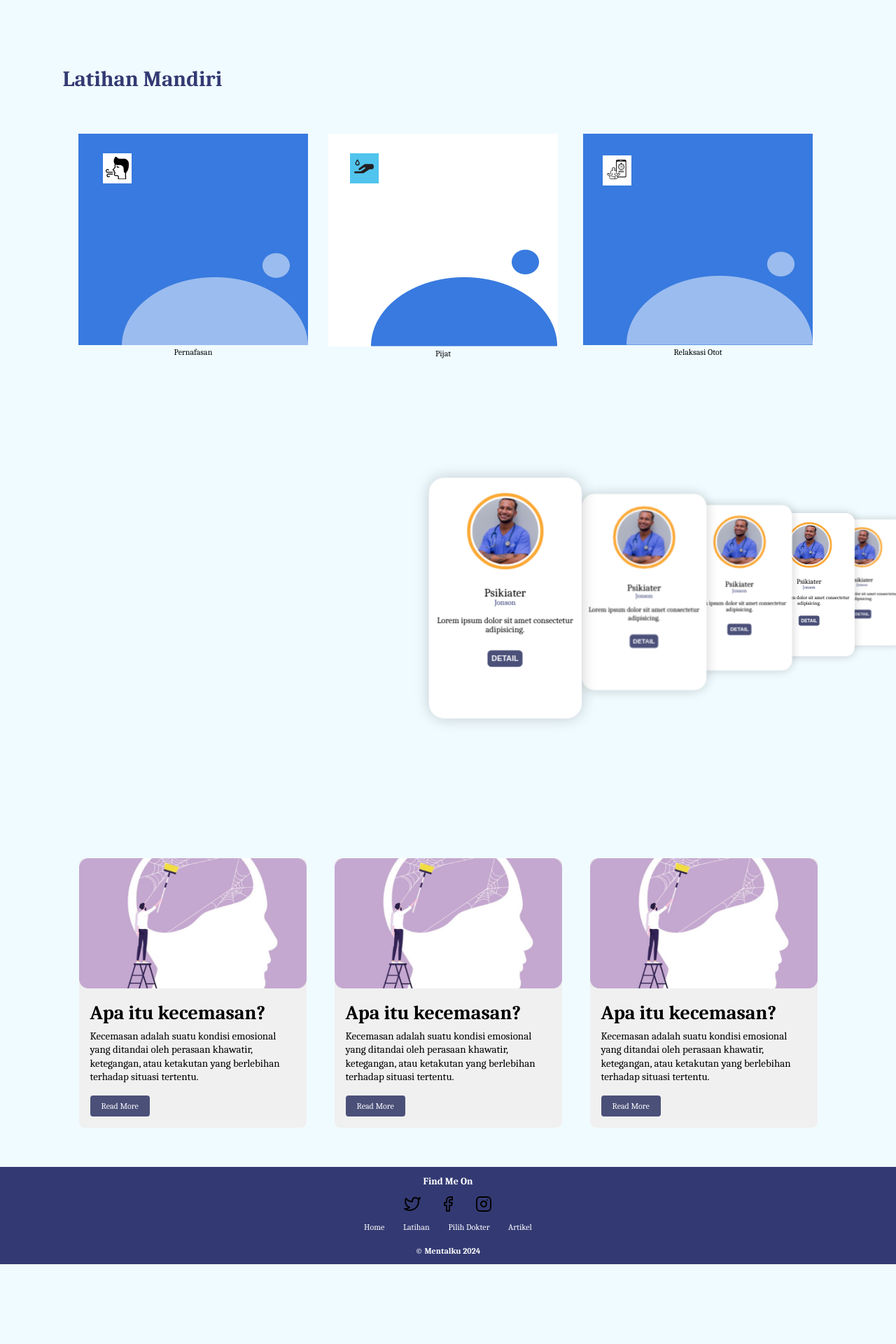
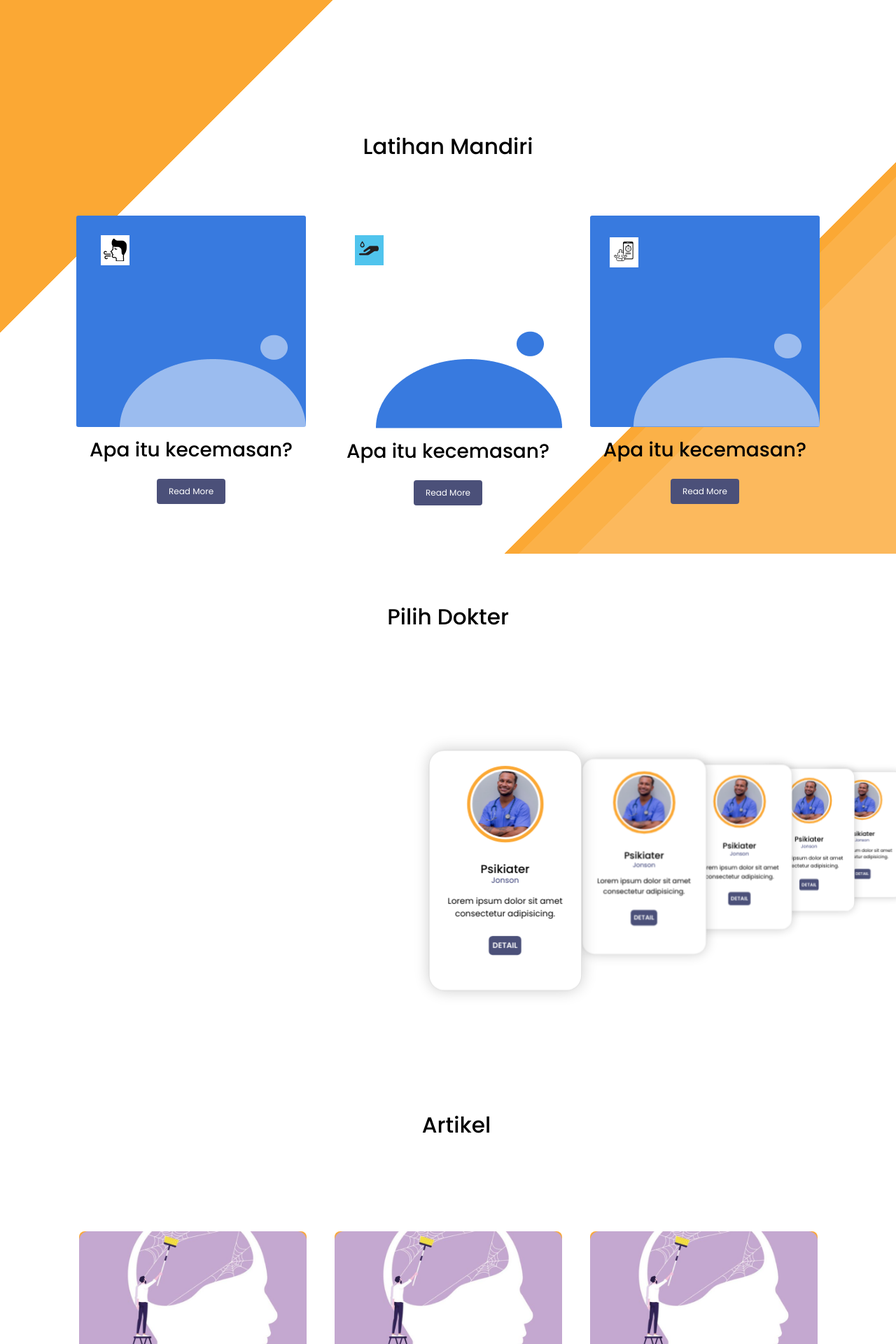
Before and after one commit to Zayyan0310/mentalku, a PHP site: page / in a window 1280 px wide. Shown: the part 801-2721 px from the top of the page at 70% size. Before the commit the page ends 2607 px from the top, so only its background shows below. Run offline with PHP 8.4, Linux system fonts and the light colour scheme.

Commit message:
Add file

```diff
--- a/css/style.css
+++ b/css/style.css
@@ -5,6 +5,8 @@
   --black: black;
   --bg: #f0fbff;
 }
+
+@import url("https://fonts.googleapis.com/css2?family=Poppins:wght@200;300;400;500;600;700;800&display=swap");
 
 * {
   margin: 0;
@@ -20,8 +22,8 @@ html {
 }
 
 body {
-  font-family: "Caladea", serif;
-  background-color: var(--bg);
+  font-family: "Poppins", serif;
+  background-color: white;
   color: #ffffff;
 }
 
@@ -31,7 +33,7 @@ body {
   justify-content: space-between;
   align-items: center;
   padding: 1.4rem 7%;
-  background-color: rgb(196, 240, 255, 0.8);
+  background-color: rgb(251, 168, 52, 0.8);
   border-bottom: 1px solid var(--bg);
   position: fixed;
   top: 0;
@@ -58,14 +60,14 @@ body {
 }
 
 .navbar .navbar-nav a:hover {
-  color: var(--primary);
+  color: #fff;
 }
 
 .navbar .navbar-nav a::after {
   content: "";
   display: block;
   padding-bottom: 0.5rem;
-  border-bottom: 0.1rem solid var(--primary);
+  border-bottom: 0.1rem solid white;
   transform: scaleX(0);
   transition: 0.2s linear;
 }
@@ -80,7 +82,7 @@ body {
 }
 
 .navbar .navbar-extra a:hover {
-  color: var(--primary);
+  color: white;
   margin: 0 0.5rem;
 }
 
@@ -93,7 +95,7 @@ body {
   min-height: 100vh;
   display: flex;
   align-items: center;
-  background-image: url("../img/bg.png");
+  background-image: url("../img/bg.jpg");
   background-image: no-repeat;
   background-size: cover;
   background-position: center;
@@ -107,7 +109,6 @@ body {
   width: 100%;
   height: 5%;
   bottom: 0;
-  background: linear-gradient(0deg, rgba(240, 251, 255) 8%, rgba(251, 168, 52) 50%);
 }
 
 .hero .content {
@@ -130,7 +131,7 @@ body {
   font-size: 1.6rem;
   margin-top: 1rem;
   line-height: 1.4;
-  font-weight: 100;
+  font-weight: 200;
   text-shadow: 1px 1px 3px rgba(1, 1, 3, 0.5);
   mix-blend-mode: difference;
 }
@@ -148,40 +149,73 @@ body {
 
 /* Latihan Section */
 .latihan {
-  padding: 8rem 7% 1.4rem;
-  background-color: #f0fbff;
+  padding: 10rem 7% 1.4rem;
+  align-content: center;
+  justify-content: center;
+  background-image: linear-gradient(
+    135deg,
+    rgb(251, 168, 52) 0%,
+    rgb(251, 168, 52) 23%,
+    rgb(255, 255, 255) 23%,
+    rgb(255, 255, 255) 27%,
+    rgb(255, 255, 255) 27%,
+    rgb(255, 255, 255) 73%,
+    rgb(251, 168, 52) 73%,
+    rgb(251, 168, 52) 74%,
+    rgb(251, 177, 72) 74%,
+    rgb(251, 177, 72) 78%,
+    rgb(252, 185, 93) 78%,
+    rgb(252, 185, 93) 100%
+  );
+}
+
+.latihan-container {
+  display: flex;
+  justify-content: space-around;
+  flex-wrap: wrap;
+  margin-top: 80px;
+  box-shadow: 0px 2px 4px rgba(0, 0, 0, 0);
 }
 
 .latihan h2 {
   color: #333a73;
   font-size: 2.6rem;
-  margin-bottom: 2rem;
 }
 
-.latihan .row {
-  display: flex;
-  text-wrap: wrap;
-  margin-top: 5rem;
-  justify-content: space-between;
-}
-
-.latihan .col {
-  justify-content: space-between;
-}
-
-.latihan .row .latihan-card {
-  justify-content: space-between;
+.latihan-card {
+  justify-content: center;
   text-align: center;
 }
 
-.latihan .row .latihan-card img {
+.latihan-card img {
   width: auto;
+  height: auto;
 }
 
-.latihan .row .latihan-card-title {
-  margin-top: 1rem auto 0.5rem;
-  padding: 1.4rem 7% 10rem;
-  color: black;
+.latihan-content {
+  padding: 16px;
+}
+
+.latihan-content h4 {
+  font-size: 28px;
+  margin-bottom: 8px;
+  color: #000;
+}
+
+.latihan-content p {
+  color: #000;
+  font-size: 15px;
+  line-height: 1.3;
+}
+
+.latihan-content .btn {
+  display: inline-block;
+  padding: 8px 16px;
+  background-color: #4b5079;
+  text-decoration: none;
+  border-radius: 4px;
+  margin-top: 16px;
+  color: #fff;
 }
 
 /* Pilih Doktor Section */
@@ -191,7 +225,6 @@ body {
   align-items: center;
   height: 100%;
   justify-content: center;
-  background-color: #f0fbff;
 }
 
 .swiper h2 {
@@ -287,6 +320,18 @@ body {
 }
 
 /* Artikel */
+
+.artikel {
+  background-color: white;
+}
+
+.artikel h2 {
+  color: #333a73;
+  font-size: 2.6rem;
+  margin-top: 2rem;
+  margin-left: 2rem;
+}
+
 .artikel-container {
   display: flex;
   justify-content: center;
@@ -294,9 +339,9 @@ body {
   margin-top: 100px;
 }
 
-.artikel {
+.artikel-card {
   width: 325px;
-  background-color: #f0f0f0;
+  background-color: #fba834;
   border-radius: 8px;
   overflow: hidden;
   box-shadow: 0px 2px 4px rgba(0, 0, 0, 0);
@@ -336,7 +381,7 @@ body {
 
 /* Footer */
 footer {
-  background-color: #333a73;
+  background-color: var(--primary);
   text-align: center;
   padding: 1rem 0.3rem;
   margin-top: 3rem;
--- a/index.html
+++ b/index.html
@@ -1,50 +1,73 @@
 <!DOCTYPE html>
 <html lang="en">
   <head>
-    <meta charset="UTF-8" />
-    <meta name="viewport" content="width=device-width, initial-scale=1.0" />
-    <title>Mentalku</title>
+    <!-- Required meta tags -->
+    <meta charset="utf-8" />
+    <meta name="viewport" content="width=device-width, initial-scale=1" />
+
+    <!-- Bootstrap CSS -->
+    <link href="https://cdn.jsdelivr.net/npm/bootstrap@5.0.2/dist/css/bootstrap.min.css" rel="stylesheet" integrity="sha384-EVSTQN3/azprG1Anm3QDgpJLIm9Nao0Yz1ztcQTwFspd3yD65VohhpuuCOmLASjC" crossorigin="anonymous" />
 
     <!-- Fonts -->
-    <link rel="preconnect" href="https://fonts.googleapis.com" />
-    <link rel="preconnect" href="https://fonts.gstatic.com" crossorigin />
-    <link href="https://fonts.googleapis.com/css2?family=Caladea:ital,wght@0,400;0,700;1,400;1,700&display=swap" rel="stylesheet" />
+    <link rel="preconnect" href="https://fonts.googleapis.com">
+    <link rel="preconnect" href="https://fonts.gstatic.com" crossorigin>
+    <link href="https://fonts.googleapis.com/css2?family=Poppins:ital,wght@0,100;0,200;0,300;0,400;0,500;0,600;0,700;0,800;0,900;1,100;1,200;1,300;1,400;1,500;1,600;1,700;1,800;1,900&display=swap" rel="stylesheet">
 
     <!-- Feather Icons -->
     <script src="https://unpkg.com/feather-icons"></script>
 
-    <!-- Swiper CSS -->
     <!-- Link Swiper's CSS -->
     <link rel="stylesheet" href="https://cdn.jsdelivr.net/npm/swiper@11/swiper-bundle.min.css" />
 
     <!-- My Style -->
     <link rel="stylesheet" href="css/style.css" />
+
   </head>
-
   <body>
     <!-- Navbar Start -->
-    <nav class="navbar">
-      <a href="" class="navbar-logo">Mental<span>ku</span></a>
+    <div class="container-xxl position-relative p-0">
+      <nav class="navbar navbar-expand-lg navbar-light px-4 px-lg-5 py-3 py-lg-0">
+          <a href="" class="navbar-brand p-0">
+              <img src="img/Mentalku.png" alt="Mentalku" style="width: 80px;">
+          </a>
+          <button class="navbar-toggler" type="button" data-bs-toggle="collapse" data-bs-target="#navbarCollapse">
+              <span class="fa fa-bars"></span>
+          </button>
+          <div class="collapse navbar-collapse" id="navbarCollapse">
+              <div class="navbar-nav mx-auto py-0 mt-3">
+                  <a href="#home" class="nav-item nav-link active">Home</a>
+                  <a href="#section-artikel" class="nav-item nav-link">Article</a>
+                  <a href="#forum" class="nav-item nav-link">Forum</a>
+                  <a href="#pilihdokter" class="nav-item nav-link">Pilih Dokter</a>
+                  <a href="#psikotest" class="nav-item nav-link">Psikotest</a>
+                  <a href="#latihan" class="nav-item nav-link">Latihan</a>
+                  <!-- <a href="about.php" class="nav-item nav-link">About</a>
+                  <a href="service.php" class="nav-item nav-link">Service</a>
+                  <a href="project.php" class="nav-item nav-link">Project</a>
+                  <div class="nav-item dropdown">
+                      <a href="#" class="nav-link dropdown-toggle" data-bs-toggle="dropdown">Pages</a>
+                      <div class="dropdown-menu m-0">
+                          <a href="team.php" class="dropdown-item">Our Team</a>
+                          <a href="404.php" class="dropdown-item">404 Page</a>
+                      </div>
+                  </div>
+                  <a href="contact.php" class="nav-item nav-link">Contact</a> -->
+              </div>
+              <a href="login.html" class="btn rounded-pill py-2 px-4 ms-3 d-none d-lg-block"><i data-feather="user"></i></a>
+                <a href="#" class="nav-link dropdown-toggle" data-bs-toggle="dropdown">Pages</a>
+                <div class="dropdown-menu m-0">
+                    <a href="team.php" class="dropdown-item">Our Team</a>
+                    <a href="404.php" class="dropdown-item">404 Page</a>
+                </div>
+            </div>
+          </div>
+      </nav>
 
-      <div class="navbar-nav">
-        <a href="#home">Home</a>
-        <a href="#artikel">Artikel</a>
-        <a href="#forum">Forum</a>
-        <a href="#pilihdokter">Pilih Dokter</a>
-        <a href="#psikotest">Psikotest</a>
-        <a href="#latihan">Latihan</a>
-      </div>
-
-      <div class="navbar-extra">
-        <a href="akun"><i data-feather="user"></i></a>
-        <a href="#" id="hamburger-menu"><i data-feather="menu"></i></a>
-      </div>
-    </nav>
     <!-- Navbar End -->
 
     <!-- Hero Section Start -->
     <section class="hero" id="home">
-      <main class="content">
+      <main class="content pb-5">
         <h1>Layanan Konsultasi Kesehatan Mental</h1>
         <p>Tentukan Perjalanan Anda Menuju Kesehatan Mental Optimal</p>
         <a href="#" class="cta">Cek Sekarang</a>
@@ -53,31 +76,41 @@
     <!-- Hero Section End-->
 
     <!-- Latihan Start -->
-    <section id="latihan" class="latihan">
-      <h2>Latihan Mandiri</h2>
+    <section class="latihan" id="latihan">
+      <h2 class="text-center pt-5 mt-5" style="color: black;">Latihan Mandiri</h2>
 
-      <div class="row">
+      <div class="latihan-container pb-5">
         <div class="latihan-card">
-          <img src="img/Group 1 (1).png" alt="" class="latihan-card-img" />
-          <a href="" class="latihan-card-title">Pernafasan</a>
+          <img src="img/Group 1 (1).png" alt="" class="img-fluid rounded"/>
+          <div class="latihan-content">
+            <h4>Apa itu kecemasan?</h4>
+            <a href="" class="btn">Read More</a>
+          </div>
         </div>
-
         <div class="latihan-card">
-          <img src="img/Group 2 (1).png" alt="" class="latihan-card-img" />
-          <a href="" class="latihan-card-title">Pijat</a>
+          <img src="img/Group 2 (1).png" alt="" class="img-fluid rounded"/>
+          <div class="latihan-content">
+            <h4>Apa itu kecemasan?</h4>
+            <a href="" class="btn">Read More</a>
+          </div>
         </div>
-
         <div class="latihan-card">
-          <img src="img/Group 3 (1).png" alt="" class="latihan-card-img" />
-          <a href="" class="latihan-card-title">Relaksasi Otot</a>
+          <img src="img/Group 3 (1).png" alt="" class="img-fluid rounded"/>
+          <div class="latihan-content">
+            <h4>Apa itu kecemasan?</h4>
+            <a href="" class="btn">Read More</a>
+          </div>
         </div>
       </div>
     </section>
+
+
 
     <!-- Latihan End -->
 
     <!-- Pilih Dokter -->
     <section id="pilihdokter" class="swiper mySwiper">
+      <h2 class="text-center pt-5 mt-5" style="color: black;">Pilih Dokter</h2>
       <div class="swiper-wrapper">
         <div class="card swiper-slide">
           <div class="card__image">
@@ -148,9 +181,11 @@
     <!-- Pilih Dokter End -->
 
     <!-- Artikel -->
-    <section id="artikel" class="artikel"></section>
-    <div class="artikel-container">
-      <div class="artikel">
+    <div class="container-xxl py-5 wow fadeInUp" data-wow-delay="0.1s">
+      <section class="artikel" id="section-artikel">
+      <h2 class="text-center pt-5 mt-5" style="color: black;">Artikel</h2>
+    <div class="artikel-container py-3 px-lg-5">
+      <div class="artikel-card">
         <img src="img/artikel.png" alt="" />
         <div class="artikel-content">
           <h3>Apa itu kecemasan?</h3>
@@ -158,7 +193,7 @@
           <a href="" class="btn">Read More</a>
         </div>
       </div>
-      <div class="artikel">
+      <div class="artikel-card">
         <img src="img/artikel.png" alt="" />
         <div class="artikel-content">
           <h3>Apa itu kecemasan?</h3>
@@ -166,7 +201,7 @@
           <a href="" class="btn">Read More</a>
         </div>
       </div>
-      <div class="artikel">
+      <div class="artikel-card">
         <img src="img/artikel.png" alt="" />
         <div class="artikel-content">
           <h3>Apa itu kecemasan?</h3>
@@ -174,6 +209,8 @@
           <a href="" class="btn">Read More</a>
         </div>
       </div>
+    </div>
+    </section>
     </div>
     <!-- Artikel End -->
 
@@ -191,6 +228,8 @@
         <a href="#latihan">Latihan</a>
         <a href="#pilihdokter">Pilih Dokter</a>
         <a href="#artikel">Artikel</a>
+        <a href="#psikotest">Psikotest</a>
+        <a href="#forum">Forum</a>
       </div>
 
       <div class="credit">
@@ -198,6 +237,9 @@
       </div>
     </footer>
     <!-- Footer End -->
+
+    <!-- Option 1: Bootstrap Bundle with Popper -->
+    <script src="https://cdn.jsdelivr.net/npm/bootstrap@5.0.2/dist/js/bootstrap.bundle.min.js" integrity="sha384-MrcW6ZMFYlzcLA8Nl+NtUVF0sA7MsXsP1UyJoMp4YLEuNSfAP+JcXn/tWtIaxVXM" crossorigin="anonymous"></script>
 
     <!-- Swiper JS -->
     <script src="https://cdn.jsdelivr.net/npm/swiper@11/swiper-bundle.min.js"></script>
@@ -230,4 +272,3 @@
     <!-- My Javascript -->
     <script src="js/script.js"></script>
   </body>
-</html>
```
Also changed, not shown: js/login.js (added, +11 -0 lines), login.html (added, +94 -0 lines), img/log.svg (added), img/register.svg (added).
